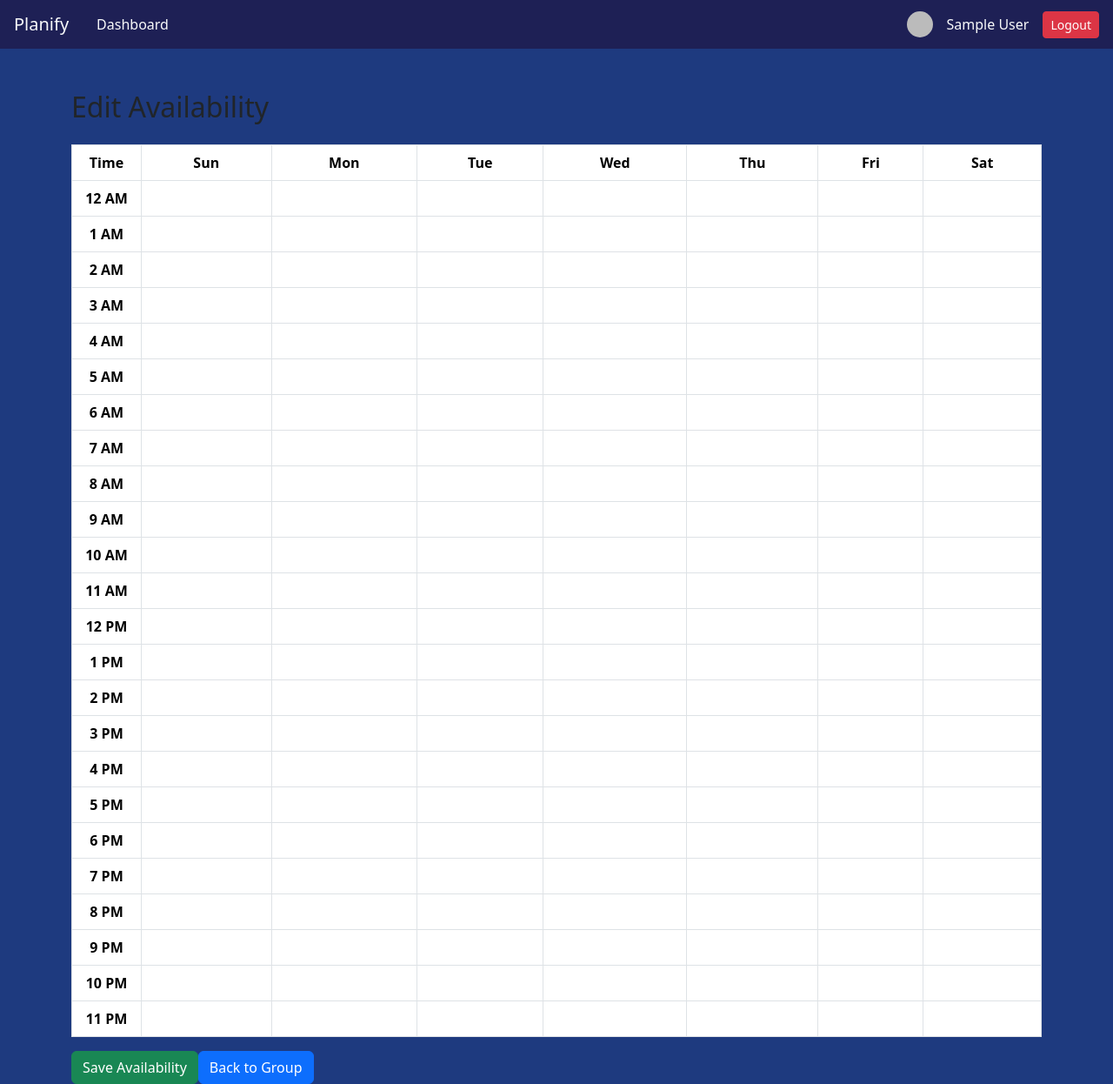
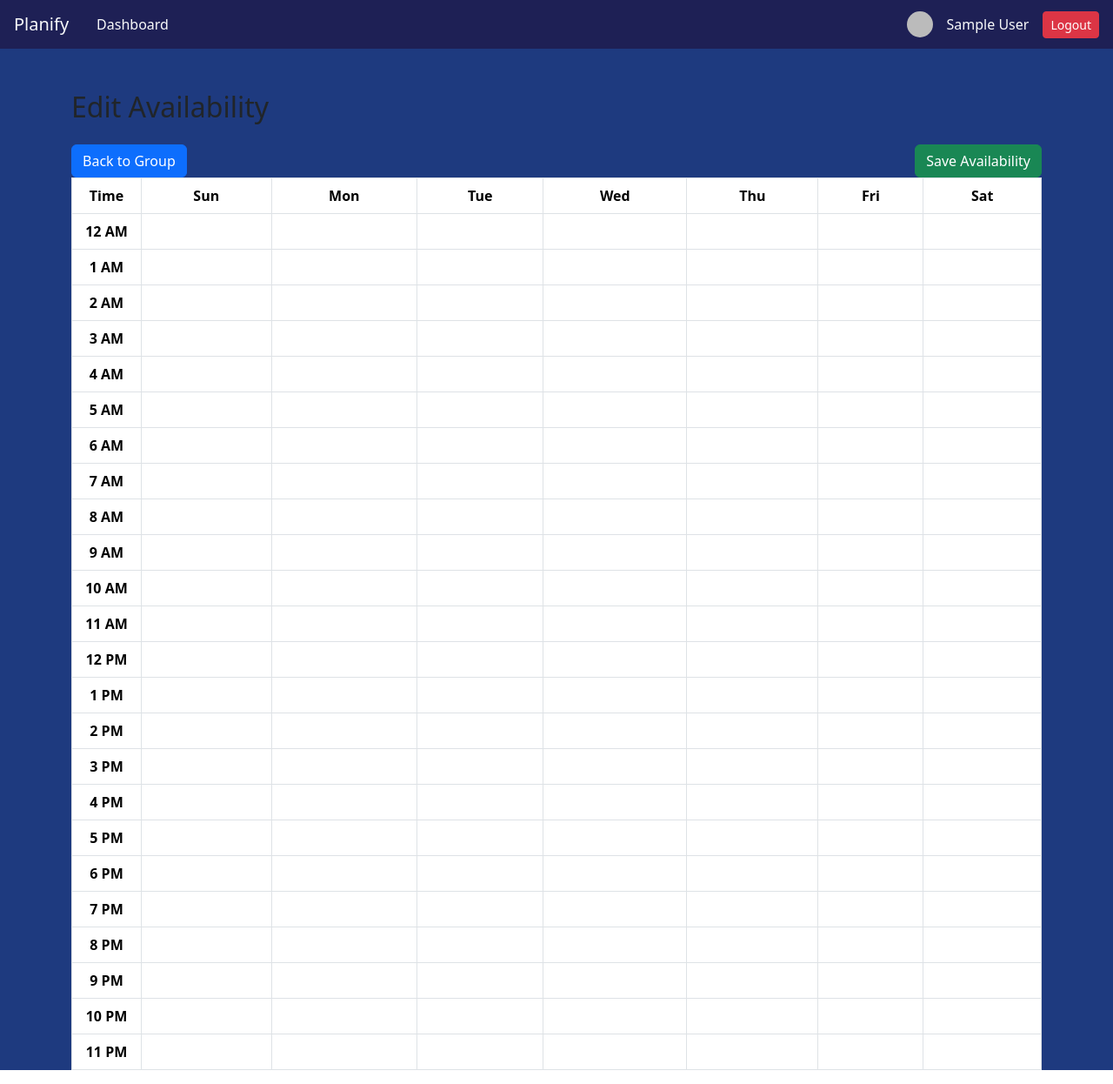
Before and after one commit to ParthP22/Planify, a Next.js app in the folder planify/: page /group/1/availability in a window 1280 px wide. Shown: the whole page at 87% size. Built offline with nearby package versions, Linux system fonts and the light colour scheme; no server answers; the database is empty; sample sign-in values are in the browser's storage.

Commit message:
refactor: moved the Back to Group and Save Availability buttons up to the top and spread them apart

```diff
--- a/planify/src/app/group/[groupId]/availability/page.tsx
+++ b/planify/src/app/group/[groupId]/availability/page.tsx
@@ -131,7 +131,18 @@ export default function AvailabilityPage() {
     return (
         <div className="page-bg">
             <div className="container pt-5">
+
                 <h2 className="mb-4">Edit Availability</h2>
+
+                <div className="d-flex justify-content-between">
+                    <button className="btn btn-primary" onClick={() => router.push(`/group/${groupId}`)}>
+                        Back to Group
+                    </button>
+
+                    <button className="btn btn-success" onClick={handleSave} disabled={saving}>
+                        {saving ? "Saving..." : "Save Availability"}
+                    </button>
+                </div>
 
                 {/* Availability Grid */}
                 <table className="table table-bordered text-center">
@@ -149,14 +160,6 @@ export default function AvailabilityPage() {
                     </thead>
                     <tbody>{rows}</tbody>
                 </table>
-
-                <button className="btn btn-success" onClick={handleSave} disabled={saving}>
-                    {saving ? "Saving..." : "Save Availability"}
-                </button>
-
-                <button className="btn btn-primary" onClick={() => router.push(`/group/${groupId}`)}>
-                    Back to Group
-                </button>
             </div>
         </div>
     );
```
